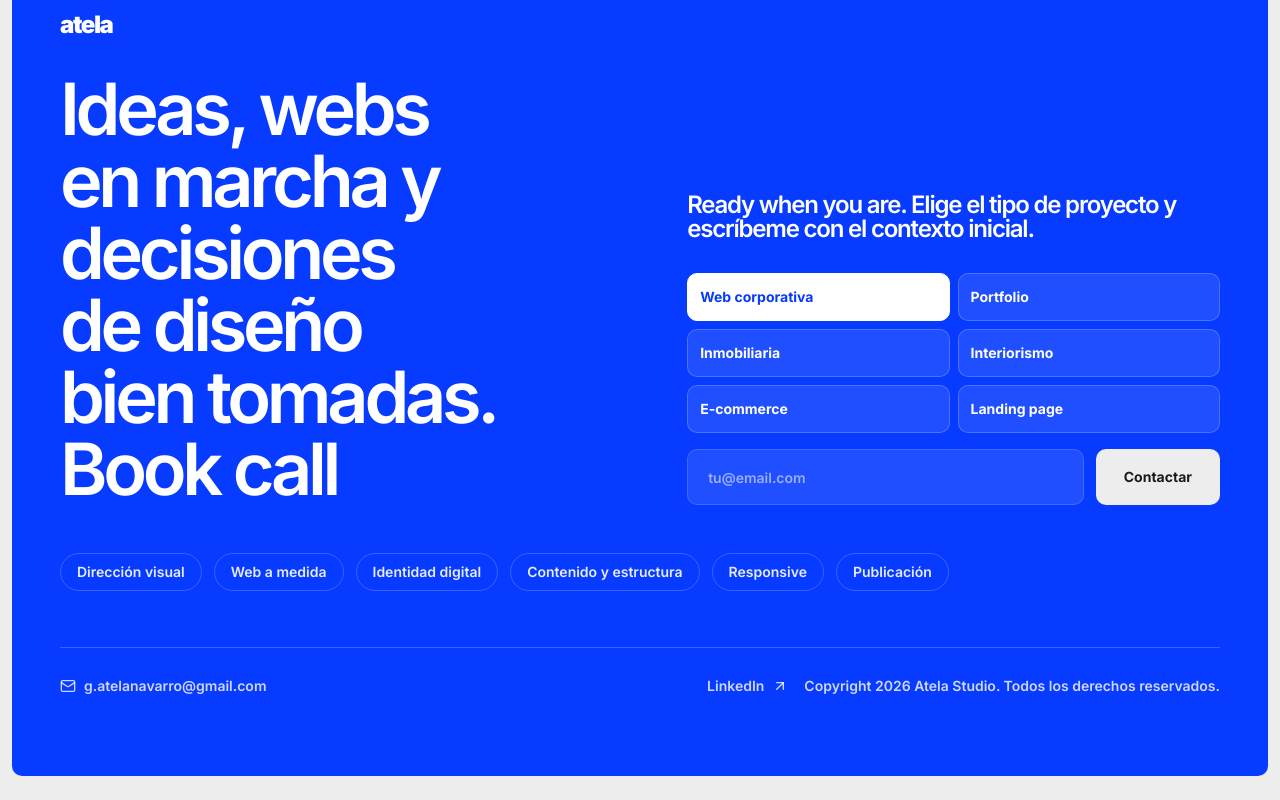
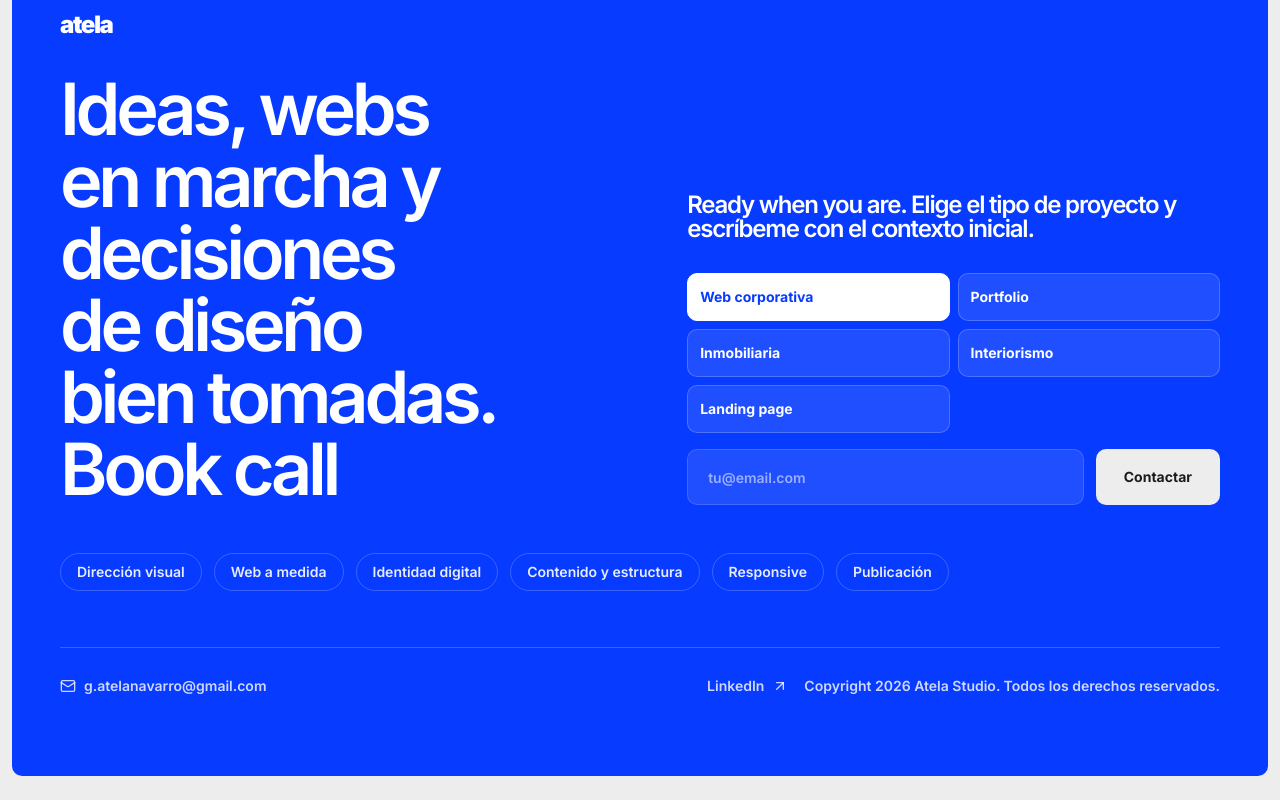
Before and after one commit to gonzatela/atela-studio, a Next.js app: page / in a window 1280 px wide. Shown: the part 4084-4884 px from the top of the page. Built offline with nearby package versions, Linux system fonts and the light colour scheme.

Commit message:
Remove ecommerce project option

```diff
--- a/app/page.tsx
+++ b/app/page.tsx
@@ -22,7 +22,6 @@ const projectTypes = [
   "Portfolio",
   "Inmobiliaria",
   "Interiorismo",
-  "E-commerce",
   "Landing page",
 ];
 
```
